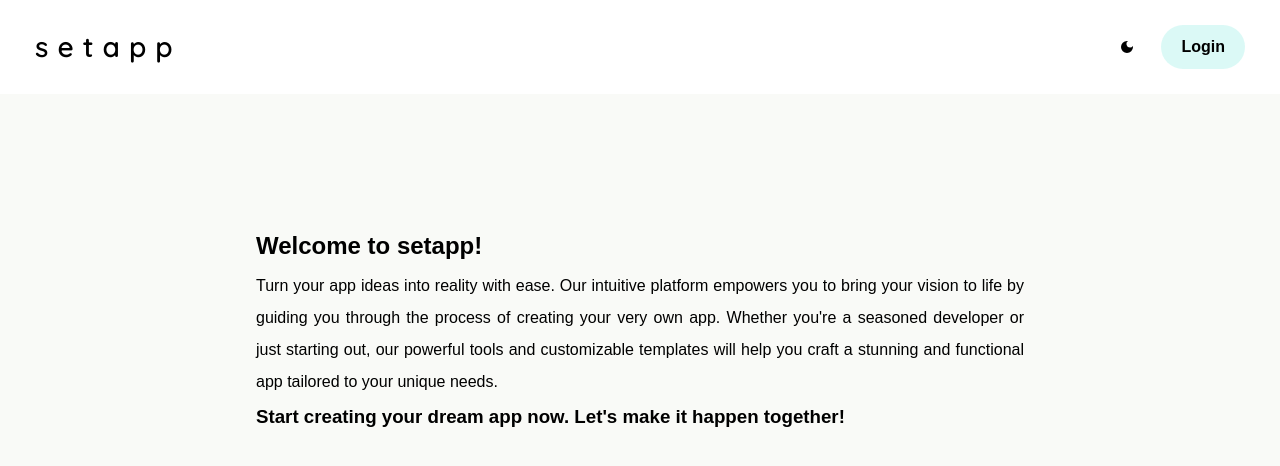
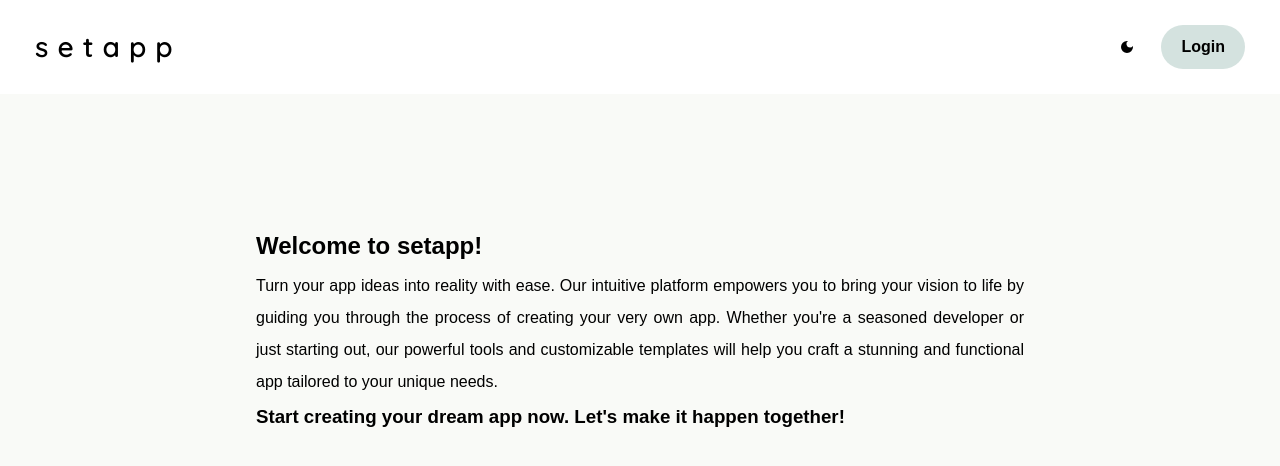
Before and after one commit to blauprint/setapp, a Next.js app: page / in a window 1280 px wide. Shown: the top 466 px of the page. Built offline with nearby package versions, Linux system fonts and the light colour scheme; no server answers.

Commit message:
feat(todos): add changing colors to todos cards

```diff
--- a/src/styles/globals.css
+++ b/src/styles/globals.css
@@ -1,8 +1,8 @@
 :root {
   /* button, icons, highlights */
-  --primary-color: #5be4d438;
+  --primary-color: #D4E2DF;
   /* headers, section background, accents */
-  --secondary-color: #5be4d4;
+  --secondary-color: #D4E2DF;
   /* text */
   --text-color: black;
   /* accents for hover on buttons, badges, and notifications */
@@ -15,6 +15,12 @@
   --surface-color: white;
   --block-color: #BDB8B1;
   --error-color: red;
+
+  --color-card-1: #e1ebf3;
+  --color-card-2: #d4e2df;
+  --color-card-3: #c6cfd5;
+  --color-card-4: #e9dcce;
+  --color-card-5: #e0d4d5;
 }
 
 [data-theme="dark"] {
@@ -34,6 +40,12 @@
   --surface-color: #0a1a30;
   --block-color: black;
   --error-color: rgb(110, 25, 25);
+
+  --color-card-1: #d66c6e;
+  --color-card-2: #d4972c;
+  --color-card-3: #bf69c5;
+  --color-card-4: #8b67ce;
+  --color-card-5: #668cc0;
 }
 
 
```
Also changed, not shown: src/components/TodoCard.tsx (+7 -2 lines).
